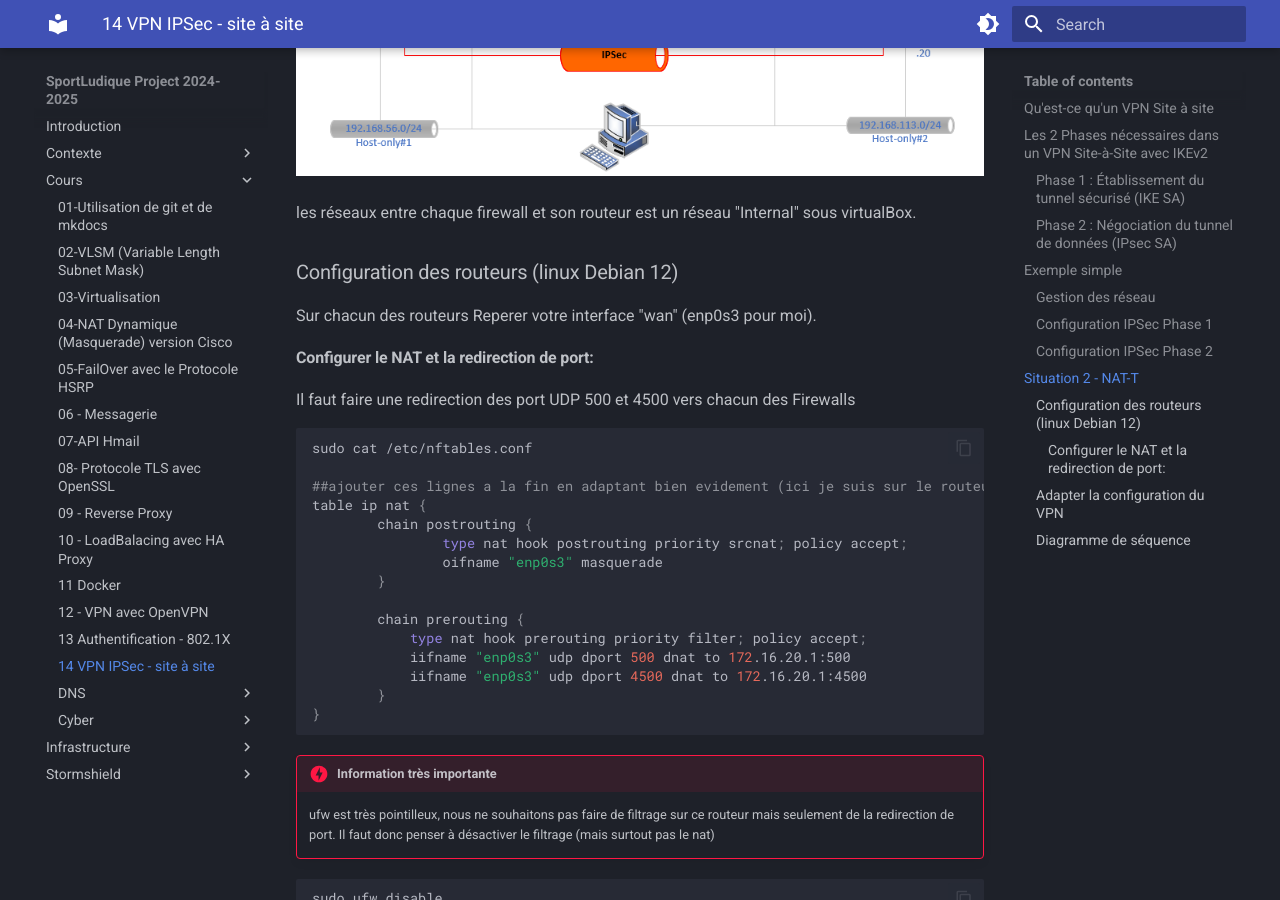
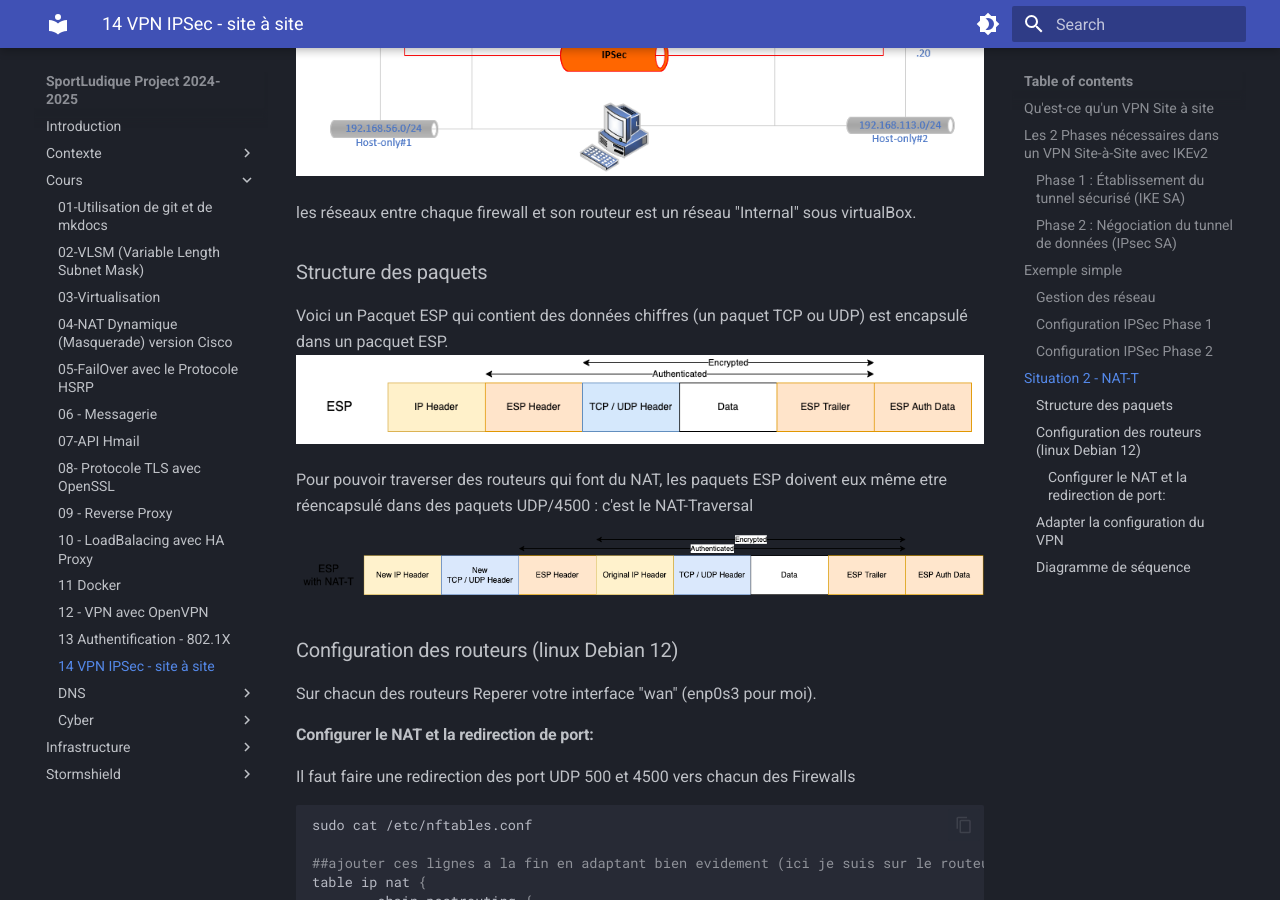
Before and after one commit to lmeryFulbert/SportLudique2024-2025, an MkDocs documentation site: the page built from docs/cours/14-vpn-ipsec.md, in a window 1280 px wide and 900 px high, scrolled down 3933 px. Built offline with MkDocs 1.6.1 and Material for MkDocs 9.7.7, drawn with Linux system fonts in a browser that asks for light colours.

Commit message:
add structure illustration

```diff
--- a/docs/cours/14-vpn-ipsec.md
+++ b/docs/cours/14-vpn-ipsec.md
@@ -94,6 +94,15 @@ Il faut encapsuler nos pacquet dans des segments UDP sur le port 4500.
 
 les réseaux entre chaque firewall et son routeur est un réseau "Internal" sous virtualBox.
 
+### Structure des paquets
+
+Voici un Pacquet ESP qui contient des données chiffres (un paquet TCP ou UDP) est encapsulé dans un pacquet ESP.
+![](../medias/cours/ipsec/structure-ESP.png)
+
+Pour pouvoir traverser des routeurs qui font du NAT, les paquets ESP doivent eux même etre réencapsulé dans des paquets UDP/4500 : c'est le NAT-Traversal
+
+![](../medias/cours/ipsec/structure-NAT-T.png)
+
 ### Configuration des routeurs (linux Debian 12)
 
 Sur chacun des routeurs
```
Also changed, not shown: docs/medias/cours/ipsec/structure-ESP.png (added), docs/medias/cours/ipsec/structure-NAT-T.png (added).
